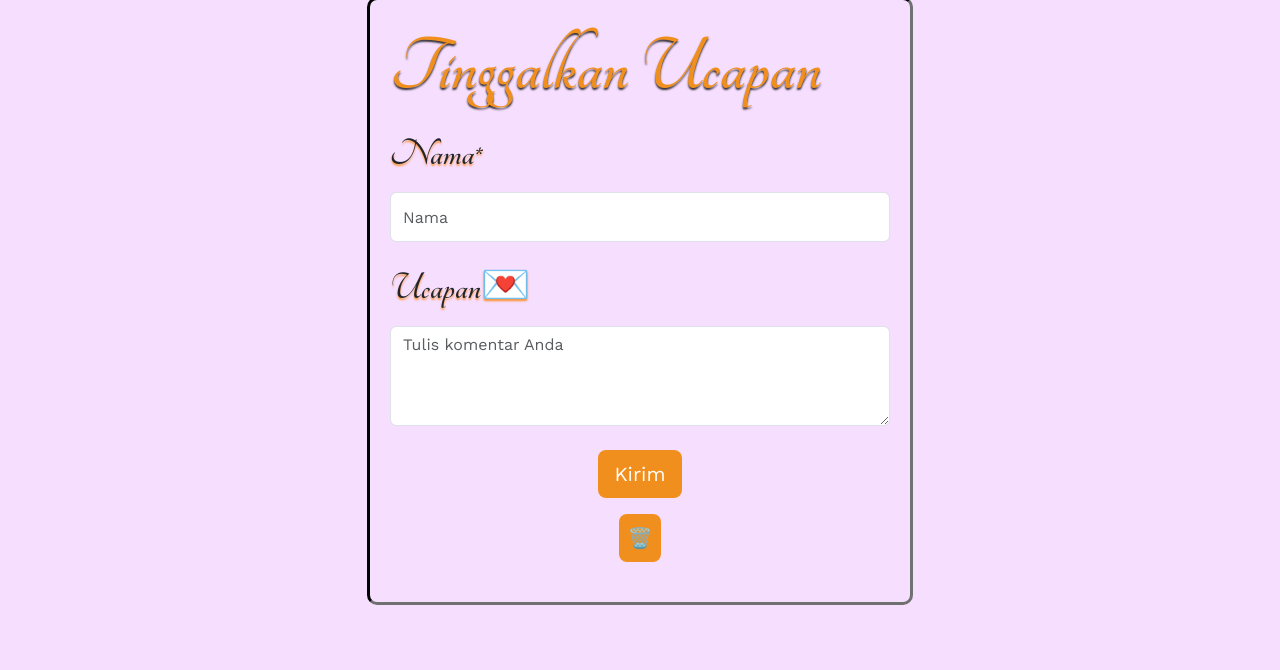
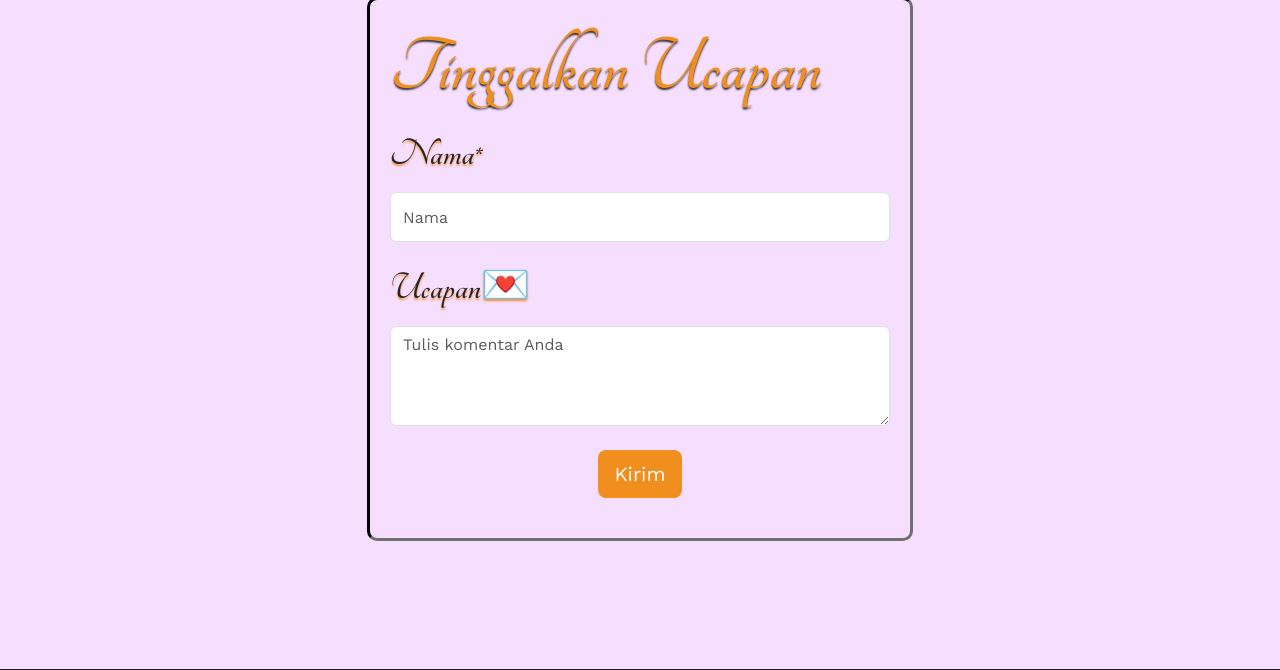
Before and after one commit to IrsyadHaniff/wedding-gift, a plain HTML site: page index.html in a window 1280 px wide. Shown: the part 6743-7413 px from the top of the page. Drawn offline with nearby package versions, Linux system fonts and the light colour scheme; some packages are replaced by stand-ins of ours; a script that the page names is missing.

Commit message:
hilangkan tong sampah

```diff
--- a/index.html
+++ b/index.html
@@ -359,7 +359,7 @@
                 <textarea class="form-control" id="commentInput" rows="3" placeholder="Tulis komentar Anda"></textarea>
                 <button class="btn btn-lg mt-4" id="submitCommentBtn">Kirim</button>
               </div>
-              <button class="btn btn-lg p-2 mt-3" id="clearCommentsBtn">🗑️</button>
+              <!--<button class="btn btn-lg p-2 mt-3" id="clearCommentsBtn">🗑️</button>-->
               <div class="row justify-content-center comment-container" id="commentContainer"></div>
             </fieldset>
           </div>
```
